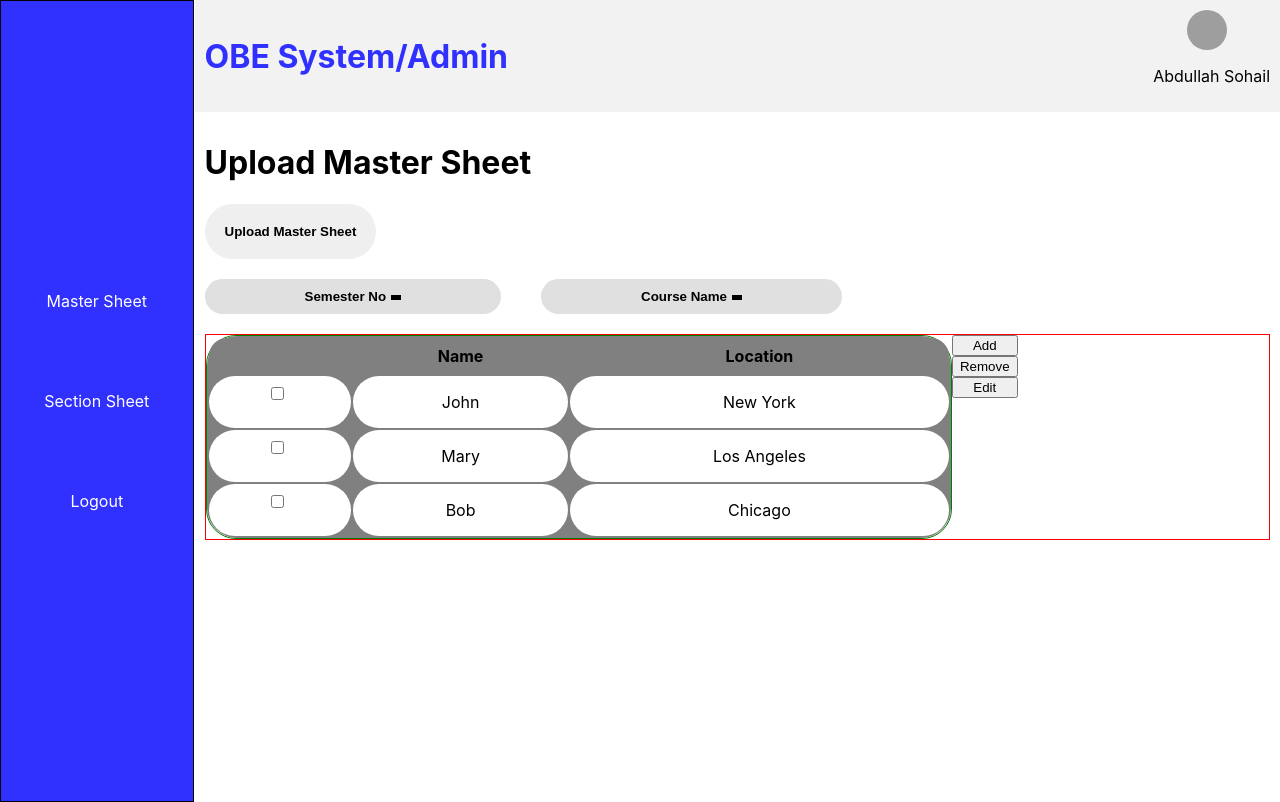
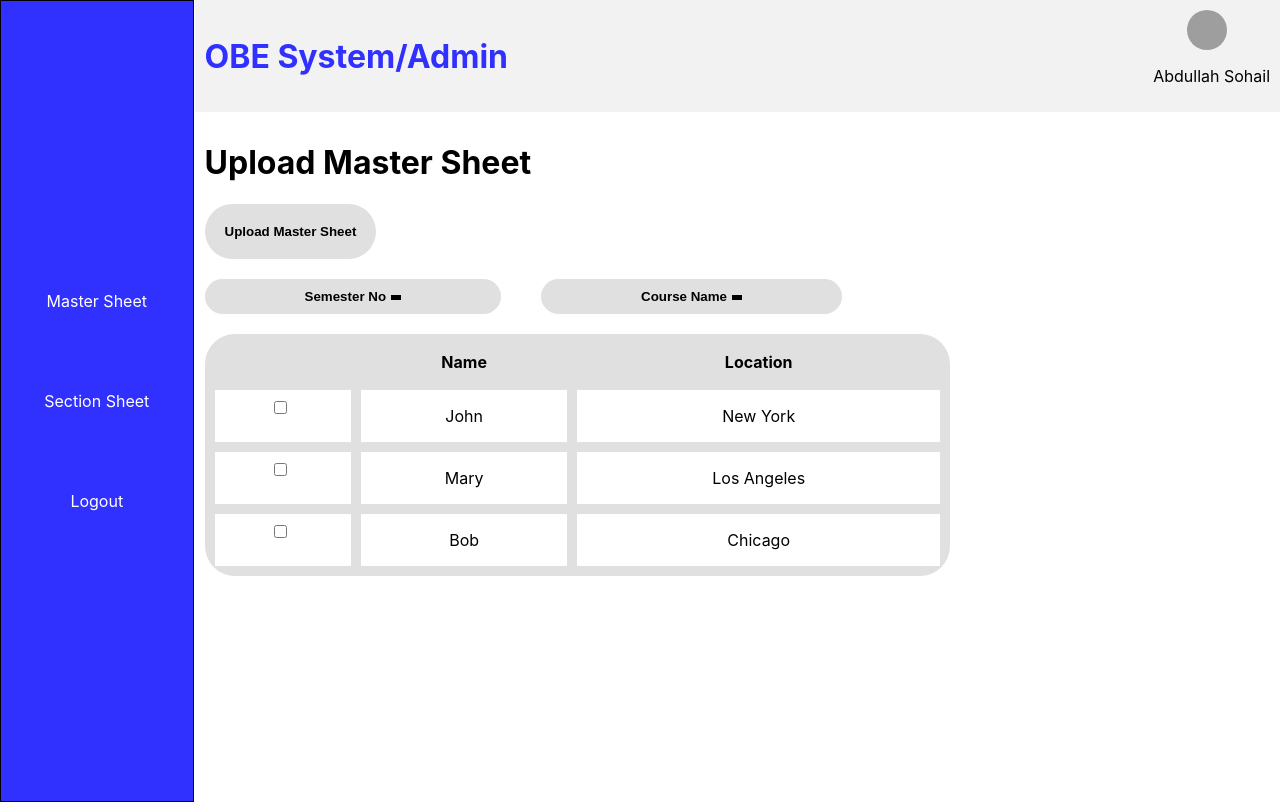
Before and after one commit to rattlesnakexd/intelligentOBE-System, a React (Create React App) app: page / in a window 1280 px wide. Built offline with nearby package versions, Linux system fonts and the light colour scheme; grey boxes are pictures that could not be loaded.

Commit message:
Table updated

```diff
--- a/src/AdminHome/AdminHome.css
+++ b/src/AdminHome/AdminHome.css
@@ -37,11 +37,9 @@
     flex-direction: row;
     display: flex;
     margin-top: 20px;
-    border: 1px solid red;
 }
 
 .table-data{
-    border: 1px solid green;
     width: 70%;
     border-radius: 30px ;
 }
--- a/src/AdminHome/AdminHome.js
+++ b/src/AdminHome/AdminHome.js
@@ -44,9 +44,6 @@ function AdminHome(){
 
                 </div>
                 <div className="table-actions">
-                    <button>Add</button>
-                    <button>Remove</button>
-                    <button>Edit</button>
                 </div>
             </div>
 
--- a/src/button/button.css
+++ b/src/button/button.css
@@ -3,6 +3,7 @@
     border-radius: 30px;
     border: none;
     font-weight: bold;
+    background-color: rgb(224, 224, 224);
 }
 
 .btn:hover{
--- a/src/table/table.css
+++ b/src/table/table.css
@@ -1,7 +1,9 @@
 table {
+    border-collapse: separate;
+    border-spacing: 10px 10px;
     width: 100%;
     border-radius: 30px;
-    background-color: grey ;
+    background-color:rgb(224, 224, 224) ;
   }
 
   table th,
@@ -11,14 +13,13 @@ table {
   }
 
   table th {
-    background-color: gray;
+    background-color: rgb(224, 224, 224);
     border-radius: 30px;
 
   }
 
   table td {
     background-color: white;
-    border-radius: 30px;
 
   }
 
```
